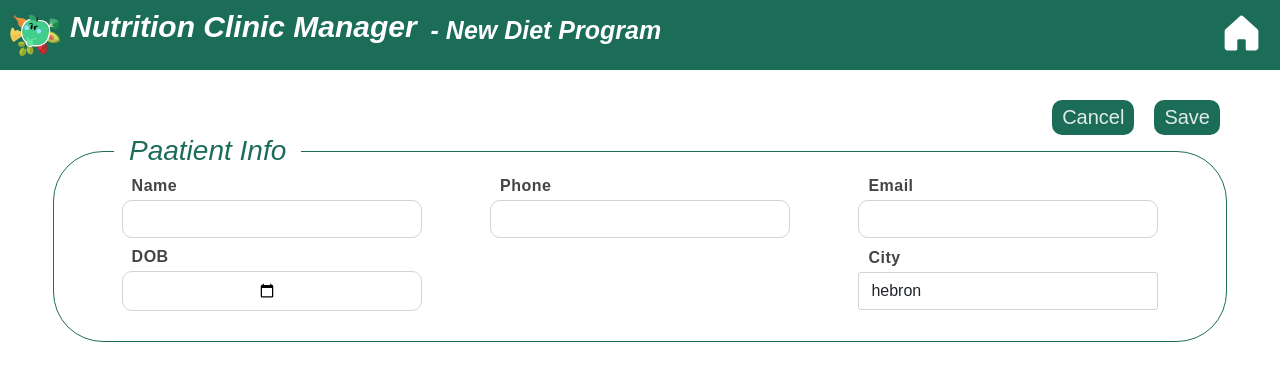
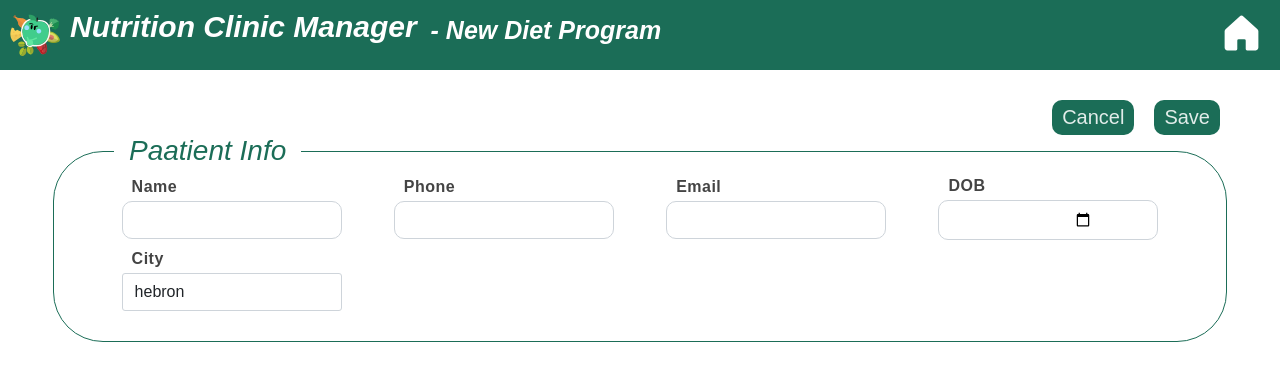
Before and after one commit to raghad-ns/nutritionist-app, a React (Create React App) app: page /add in a window 1280 px wide. Shown: the top 380 px of the page. Built offline with nearby package versions, Linux system fonts and the light colour scheme; a web font is replaced by a local one.

Commit message:
solving buttons layout prablem & minimizing inputs

```diff
--- a/src/components/common/input/input.css
+++ b/src/components/common/input/input.css
@@ -1,6 +1,6 @@
 .inputWrapper > input {
     display: inline-flex;
-    width: 300px;
+    width: 220px;
     box-sizing: border-box;
     padding: 0.375rem 0.75rem;
     font-size: 1rem;
--- a/src/components/common/select/select.css
+++ b/src/components/common/select/select.css
@@ -1,6 +1,6 @@
 .selectGroup>select {
   padding: 0.375rem 0.75rem;
-  width: 300px;
+  width: 220px;
   font-size: 1rem;
   font-weight: 400;
   line-height: 1.5;
--- a/src/pages/add/add.css
+++ b/src/pages/add/add.css
@@ -1,14 +1,16 @@
 .add {
   display: flex;
   flex-direction: column;
+  justify-content: center;
 }
 
-.actionButtons {
+.addActionButtons {
   display: inline-flex;
   justify-content: flex-end;
   margin-right: 60px;
   margin-top: 30px;
 }
-.add > .actionButtons > .innerButton {
+
+.add>.addActionButtons>.innerButton {
   margin-left: 20px;
 }
--- a/src/pages/add/add.page.jsx
+++ b/src/pages/add/add.page.jsx
@@ -5,11 +5,12 @@ import PatientInfo from '../../components/add/patient-info/patient-info.componen
 const Add = () => {
     return (
         <div className='add'>
-            <div className="actionButtons">
+            <div className="addActionButtons">
                 <button className='innerButton'> cancel</button>
                 <button className='innerButton'> save</button>
             </div>
             <PatientInfo />
+
         </div>
     )
 }
```
Lines whose indentation alone changed are shown as unchanged.
